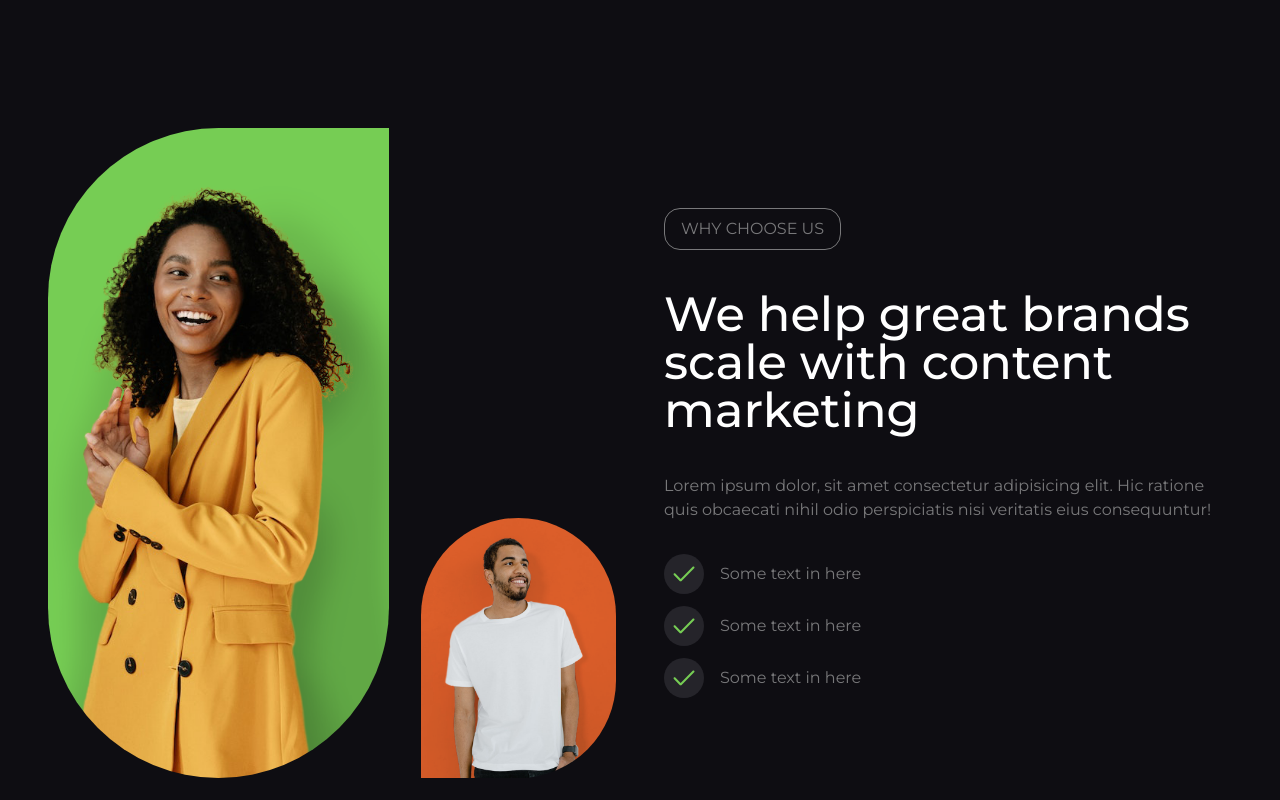
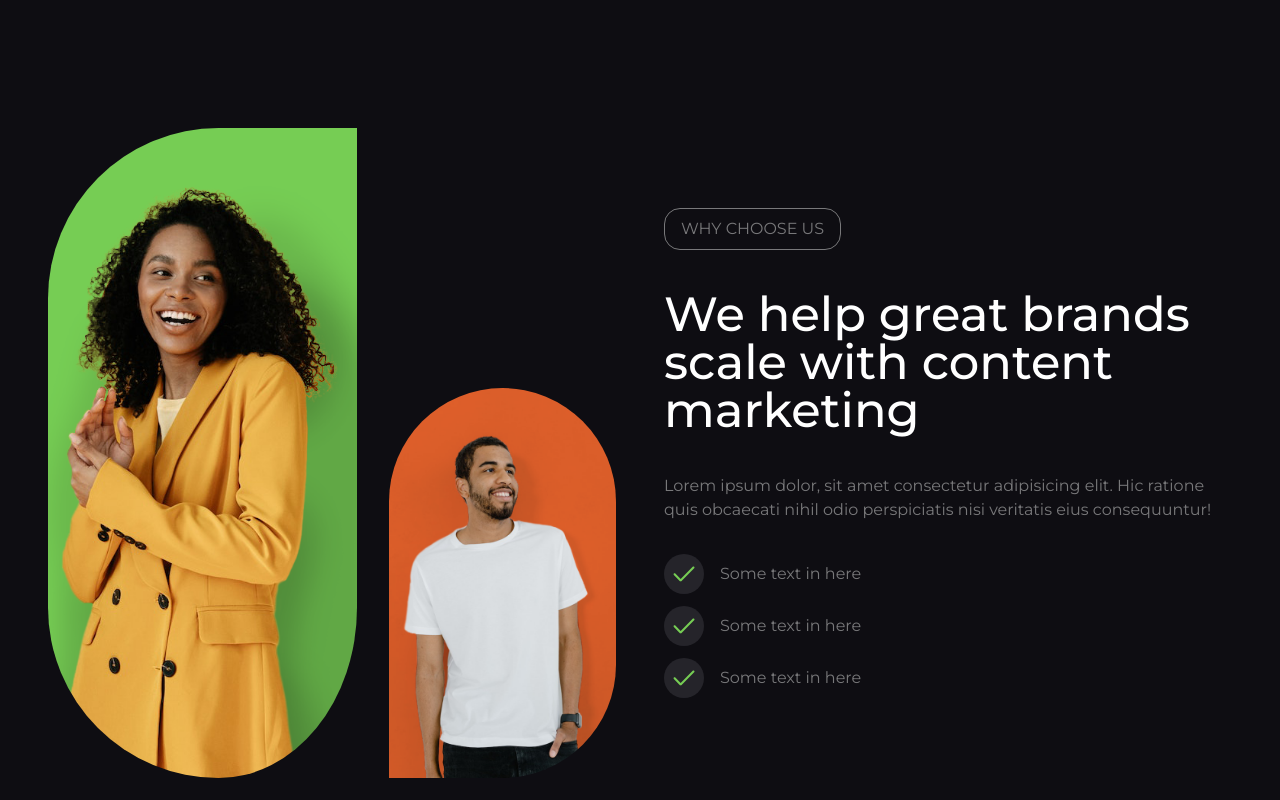
Before and after one commit to natalie-maks/marketing-landing-react-next, a Next.js app: page / in a window 1280 px wide. Shown: the part 620-1420 px from the top of the page. Built offline with nearby package versions, Linux system fonts and the light colour scheme.

Commit message:
Changed animations, moved repeating animation objects to Home component

```diff
--- a/components/About.jsx
+++ b/components/About.jsx
@@ -1,4 +1,4 @@
-import React from "react";
+import React, { useState, useEffect } from "react";
 import { motion } from "framer-motion";
 
 import AboutMetrics from "./AboutMetrics";
@@ -31,31 +31,21 @@ const metrics = [
   },
 ];
 
-const MotionAboutMetrics = motion(AboutMetrics);
 const MotionImage = motion(Image);
 
-const About = () => {
-  const container = {
-    hidden: { opacity: 0 },
-    show: {
-      opacity: 1,
-      transition: {
-        staggerChildren: 0.3,
-      },
-    },
-  };
+const About = ({ container, item, label }) => {
+  const [delay, setDelay] = useState(0);
 
-  const item = {
-    hidden: { opacity: 0, y: -30 },
-    show: { opacity: 1, y: 0, transition: { ease: "easeInOut", duration: 0.7, type: "tween" } },
-  };
+  useEffect(() => {
+    if (window.innerWidth >= 1024) setDelay(0.7);
+  }, []);
 
   const imgItem = {
     hidden: { opacity: 0, x: 20 },
     show: {
       opacity: 1,
       x: 0,
-      transition: { ease: "easeInOut", type: "tween", duration: 1 },
+      transition: { ease: "easeInOut", type: "tween", duration: 1, delay: delay },
     },
   };
 
@@ -64,28 +54,23 @@ const About = () => {
     show: {
       opacity: 1,
       x: 0,
-      transition: { ease: "easeInOut", type: "tween", duration: 1, delay: 0.7 },
+      transition: { ease: "easeInOut", type: "tween", duration: 1, delay: delay },
     },
   };
 
-  const label = {
-    hidden: { opacity: 0 },
-    show: { opacity: 1, transition: { ease: "easeInOut", duration: 1.2 } },
-  };
-
   return (
-    <section id="about" className="my-40">
+    <section id="about" className="pt-20 mb-20">
       <div className="flex flex-col-reverse lg:flex-row items-center gap-12">
         <motion.div
           variants={container}
           initial="hidden"
           whileInView="show"
           viewport={{ once: true, margin: "-30%" }}
-          className="w-full md:h-[400px] lg:h-auto lg:w-1/2 lg:self-stretch flex space-x-4 lg:space-x-8"
+          className="w-full max-h-[360px] lg:max-h-none lg:w-1/3 xl:w-1/2 lg:self-stretch flex"
         >
           <MotionImage
             variants={imgItemLeft}
-            className="w-3/5 h-auto object-cover rounded-full rounded-tr-none"
+            className="w-3/5 lg:w-full xl:w-3/5 h-auto object-cover rounded-full rounded-tr-none pr-4 xl:pr-8"
             width="612"
             height="853"
             alt="smiling woman"
@@ -93,7 +78,7 @@ const About = () => {
           />
           <MotionImage
             variants={imgItemLeft}
-            className="w-2/5 h-auto lg:h-2/5 lg:self-end object-cover rounded-full rounded-bl-none"
+            className="lg:hidden xl:flex w-2/5 h-auto lg:h-3/5 lg:self-end object-cover rounded-full rounded-bl-none"
             width="640"
             height="960"
             alt="smiling man"
@@ -105,7 +90,7 @@ const About = () => {
           initial="hidden"
           whileInView="show"
           viewport={{ once: true, margin: "-30%" }}
-          className="lg:w-1/2 lg:my-20"
+          className="lg:w-2/3 xl:w-1/2 lg:my-20"
         >
           <motion.p
             variants={label}
@@ -136,27 +121,24 @@ const About = () => {
           </ul>
         </motion.div>
       </div>
-      <motion.div
-        variants={container}
-        initial="hidden"
-        whileInView="show"
-        viewport={{ once: true, margin: "-30%" }}
-        className="flex flex-col lg:flex-row w-full gap-16 mt-40"
-      >
+      <div className="flex flex-col lg:flex-row w-full gap-16 mt-40">
         <div className="grid sm:grid-cols-2 gap-6">
-          {metrics.map((metric) => (
-            <MotionAboutMetrics variants={item} key={metric.id} metric={metric} />
+          {metrics.map((metric, index) => (
+            <AboutMetrics variants={item} key={metric.id} metric={metric} index={index} />
           ))}
         </div>
         <MotionImage
+          initial="hidden"
+          whileInView="show"
           variants={imgItem}
-          className="max-h-[520px] w-full  object-cover rounded-full rounded-tl-none"
+          viewport={{ once: true, margin: "-20%" }}
+          className="h-[300px] lg:h-auto max-h-[520px] w-full object-cover rounded-full rounded-tl-none"
           width="640"
           height="960"
           alt="smiling man"
           src={yellow2}
         />
-      </motion.div>
+      </div>
     </section>
   );
 };
--- a/components/AboutMetrics.jsx
+++ b/components/AboutMetrics.jsx
@@ -1,12 +1,28 @@
-import React from "react";
+import React, { useState, useEffect } from "react";
+import { motion } from "framer-motion";
 
-const AboutMetrics = React.forwardRef(({ metric }, aboutMetricsRef) => {
+const AboutMetrics = ({ metric, index }) => {
+  const [delay, setDelay] = useState(0.3);
+
+  useEffect(() => {
+    window.innerWidth >= 640 ? setDelay(index * 0.3) : setDelay(0);
+  }, []);
+
   return (
-    <div ref={aboutMetricsRef} className="bg-darkgrey rounded-3xl py-10 px-6">
+    <motion.div
+      initial={{ opacity: 0, y: -30 }}
+      whileInView={{
+        opacity: 1,
+        y: 0,
+      }}
+      transition={{ ease: "easeInOut", duration: 0.7, type: "tween", delay: delay }}
+      viewport={{ once: true, margin: "-20%" }}
+      className="bg-darkgrey rounded-3xl py-10 px-6"
+    >
       <h3 className="mb-8 text-4xl font-medium">{metric.title}</h3>
       <p>{metric.text}</p>
-    </div>
+    </motion.div>
   );
-});
+};
 
 export default AboutMetrics;
--- a/components/Blog.jsx
+++ b/components/Blog.jsx
@@ -39,42 +39,21 @@ const blogArticles = [
   },
 ];
 
-const MotionBlogArticle = motion(BlogArticle);
-const MotionButton = motion(Button);
-
-const Blog = () => {
+const Blog = ({ container, item, label }) => {
   const [articles, setArticles] = useState(3);
-
-  const handleResize = () => {
-    if (window.innerWidth > 768) setArticles(4);
-    if (window.innerWidth > 1280) setArticles(3);
-  };
 
   useEffect(() => {
     window.addEventListener("resize", handleResize);
+    handleResize();
   }, []);
 
-  const container = {
-    hidden: { opacity: 0 },
-    show: {
-      opacity: 1,
-      transition: {
-        staggerChildren: 0.3,
-      },
-    },
+  const handleResize = () => {
+    if (window.innerWidth >= 768) setArticles(4);
+    if (window.innerWidth >= 1280) setArticles(3);
   };
 
-  const item = {
-    hidden: { opacity: 0, y: -30 },
-    show: { opacity: 1, y: 0, transition: { ease: "easeInOut", duration: 0.7, type: "tween" } },
-  };
-
-  const label = {
-    hidden: { opacity: 0 },
-    show: { opacity: 1, transition: { ease: "easeInOut", duration: 1.2 } },
-  };
   return (
-    <section id="blog" className="my-40">
+    <section id="blog" className="pt-28 mt-12">
       <motion.div
         variants={container}
         initial="hidden"
@@ -99,23 +78,19 @@ const Blog = () => {
           </motion.p>
         </div>
         <div className="lg:w-1/3 lg:flex mt-8 items-end justify-end">
-          <MotionButton variants={item} label={"All posts"} link={"articles"} />
+          <motion.div variants={item}>
+            <Button label={"All posts"} link={"articles"} />
+          </motion.div>
         </div>
       </motion.div>
 
-      <motion.div
-        variants={container}
-        initial="hidden"
-        whileInView="show"
-        viewport={{ once: true, margin: "-40%" }}
-        className="grid md:grid-cols-2 xl:grid-cols-3 gap-10 mt-12"
-      >
+      <div className="grid md:grid-cols-2 xl:grid-cols-3 gap-10 mt-12">
         {blogArticles.map((article, index) => {
           for (let i = 0; index < articles; i++) {
-            return <MotionBlogArticle variants={item} key={article.slug} article={article} />;
+            return <BlogArticle key={article.slug} article={article} index={index} />;
           }
         })}
-      </motion.div>
+      </div>
     </section>
   );
 };
--- a/components/BlogArticle.jsx
+++ b/components/BlogArticle.jsx
@@ -1,9 +1,24 @@
-import React from "react";
+import React, { useState, useEffect } from "react";
 import Link from "next/link";
+import { motion } from "framer-motion";
 
-const BlogArticle = React.forwardRef(({ article }, blogArticleRef) => {
+const BlogArticle = ({ article, index }) => {
+  const [delay, setDelay] = useState(0);
+
+  useEffect(() => {
+    if (window.innerWidth >= 640) setDelay(index * 0.3);
+  }, []);
   return (
-    <article ref={blogArticleRef} className="rounded-3xl bg-darkgrey overflow-hidden">
+    <motion.article
+      initial={{ opacity: 0, y: -30 }}
+      whileInView={{
+        opacity: 1,
+        y: 0,
+      }}
+      transition={{ ease: "easeInOut", duration: 0.7, type: "tween", delay: delay }}
+      viewport={{ once: true, margin: "-30%" }}
+      className="rounded-3xl bg-darkgrey overflow-hidden"
+    >
       <img
         className="w-full h-52 object-cover"
         width="1280"
@@ -19,8 +34,8 @@ const BlogArticle = React.forwardRef(({ article }, blogArticleRef) => {
           Read now
         </Link>
       </div>
-    </article>
+    </motion.article>
   );
-});
+};
 
 export default BlogArticle;
--- a/components/CallToAction.jsx
+++ b/components/CallToAction.jsx
@@ -2,18 +2,15 @@ import React from "react";
 import Button from "./UI/Button";
 import { motion } from "framer-motion";
 
-const MotionButton = motion(Button);
-
-const CallToAction = () => {
+const CallToAction = ({ item }) => {
   const container = {
-    hidden: { opacity: 0, y: -20 },
+    hidden: { opacity: 0 },
     show: {
       opacity: 1,
-      y: 0,
       transition: {
+        staggerChildren: 0.3,
         duration: 0.7,
         delayChildren: 0.5,
-        staggerChildren: 0.3,
       },
     },
   };
@@ -22,18 +19,14 @@ const CallToAction = () => {
     hidden: { opacity: 0 },
     show: { opacity: 1, transition: { ease: "easeInOut", duration: 0.7, type: "tween" } },
   };
-  const item = {
-    hidden: { opacity: 0, y: -30 },
-    show: { opacity: 1, y: 0, transition: { ease: "easeInOut", duration: 1, type: "tween" } },
-  };
 
   return (
     <motion.div
-      variants={container}
       initial="hidden"
       whileInView="show"
+      variants={container}
       viewport={{ once: true, margin: "-30%" }}
-      className="my-40 bg-darkgrey py-12 px-12 rounded-3xl flex flex-col lg:flex-row items-center justify-around space-y-8 lg:space-y-0"
+      className="mt-40 mb-20 bg-darkgrey py-12 px-12 rounded-3xl flex flex-col lg:flex-row items-center justify-around space-y-8 lg:space-y-0"
     >
       <div className="lg:w-1/2 max-w-[440px] flex flex-col">
         <motion.h2
@@ -47,8 +40,12 @@ const CallToAction = () => {
         </motion.p>
       </div>
       <div className="lg:w-1/2 max-w-[440px] flex flex-wrap justify-center gap-6">
-        <MotionButton variants={item} label={"Our services"} link={"/#services"} scroll={true} />
-        <MotionButton variants={item} label={"Contact us"} grey={true} link={"/contact"} />
+        <motion.div variants={item}>
+          <Button label={"Our services"} link={"/#services"} scroll={true} />
+        </motion.div>
+        <motion.div variants={item}>
+          <Button label={"Contact us"} grey={true} link={"/contact"} />
+        </motion.div>
       </div>
     </motion.div>
   );
--- a/components/Hero.jsx
+++ b/components/Hero.jsx
@@ -1,54 +1,44 @@
 import React from "react";
 import { motion } from "framer-motion";
 
-import Image from "next/image";
+import HeroImages from "./HeroImages";
+import Button from "./UI/Button";
+
 import green from "../assets/green.png";
 import yellow from "@/assets/yellow.png";
 import orange from "@/assets/orange.png";
 import blue from "@/assets/blue.png";
-import Button from "./UI/Button";
 
-const MotionButton = motion(Button);
-const MotionImage = motion(Image);
+const images = [
+  {
+    id: `hero image 1`,
+    color: green,
+    styles: `rounded-br-none lg:row-start-1 lg:row-end-3`,
+    alt: `smiling woman with tablet`,
+  },
+  {
+    id: `hero image 2`,
+    color: yellow,
+    styles: `rounded-bl-none lg:row-start-3 lg:row-end-4`,
+    alt: `smiling woman`,
+  },
+  {
+    id: `hero image 3`,
+    color: blue,
+    styles: `rounded-tr-none lg:row-start-1 lg:row-end-2`,
+    alt: `smiling man`,
+  },
+  {
+    id: `hero image 4`,
+    color: orange,
+    styles: `rounded-tl-none lg:row-start-2 lg:row-end-4`,
+    alt: `smiling man in glasses`,
+  },
+];
 
-const Hero = () => {
-  const container = {
-    hidden: { opacity: 0 },
-    show: {
-      opacity: 1,
-      transition: {
-        staggerChildren: 0.3,
-      },
-    },
-  };
-
-  const item = {
-    hidden: { opacity: 0, y: -30 },
-    show: { opacity: 1, y: 0, transition: { ease: "easeInOut", duration: 0.7, type: "tween" } },
-  };
-
-  const imgContainer = {
-    hidden: { opacity: 0 },
-    show: {
-      opacity: 1,
-      transition: {
-        delay: 0.8,
-        staggerChildren: 0.35,
-      },
-    },
-  };
-
-  const imgItem = {
-    hidden: { opacity: 0, x: 20 },
-    show: {
-      opacity: 1,
-      x: 0,
-      transition: { ease: "easeInOut", type: "tween", duration: 1 },
-    },
-  };
-
+const Hero = ({ container, item }) => {
   return (
-    <section className="flex items-center flex-col lg:flex-row gap-20 lg:gap-32 pt-32 mb-40">
+    <section className="flex items-center flex-col lg:flex-row gap-20 lg:gap-32 pt-32 mb-20">
       <motion.div
         variants={container}
         initial="hidden"
@@ -65,50 +55,19 @@ const Hero = () => {
           totam fugiat quaerat explicabo rem magnam incidunt.
         </motion.p>
         <div className="flex flex-wrap gap-6">
-          <MotionButton variants={item} label={"Our services"} link={"/#services"} scroll={true} />
-          <MotionButton variants={item} label={"Contact us"} grey={true} link={"/contact"} />
+          <motion.div variants={item}>
+            <Button label={"Our services"} link={"/#services"} scroll={true} />
+          </motion.div>
+          <motion.div variants={item}>
+            <Button label={"Contact us"} grey={true} link={"/contact"} />
+          </motion.div>
         </div>
       </motion.div>
-      <motion.div
-        variants={imgContainer}
-        initial="hidden"
-        whileInView="show"
-        viewport={{ once: true }}
-        className="lg:w-2/5 max-h-[460px] 2xl:max-h-[660px] grid grid-cols-2 sm:grid-cols-4 lg:grid-cols-none grid-rows-2 sm:grid-rows-none lg:grid-rows-3 lg:gap-x-12 gap-6"
-      >
-        <MotionImage
-          variants={imgItem}
-          width="640"
-          height="960"
-          alt="smiling woman with tablet"
-          className="h-full w-full object-cover rounded-full rounded-br-none lg:row-start-1 lg:row-end-3"
-          src={green}
-        />
-        <MotionImage
-          variants={imgItem}
-          width="640"
-          height="960"
-          alt="smiling woman"
-          className="h-full w-full object-cover rounded-full rounded-bl-none lg:row-start-3 lg:row-end-4"
-          src={yellow}
-        />
-        <MotionImage
-          variants={imgItem}
-          width="640"
-          height="960"
-          alt="smiling man"
-          className="h-full w-full object-cover rounded-full rounded-tr-none lg:row-start-1 lg:row-end-2"
-          src={blue}
-        />
-        <MotionImage
-          variants={imgItem}
-          width="640"
-          height="960"
-          alt="smiling man in glasses"
-          className="h-full w-full object-cover rounded-full rounded-tl-none lg:row-start-2 lg:row-end-4"
-          src={orange}
-        />
-      </motion.div>
+      <div className="lg:w-2/5 max-h-[460px] 2xl:max-h-[660px] grid grid-cols-2 sm:grid-cols-4 lg:grid-cols-none grid-rows-2 sm:grid-rows-none lg:grid-rows-3 lg:gap-x-12 gap-6">
+        {images.map((image, index) => (
+          <HeroImages key={image.id} image={image} index={index} />
+        ))}
+      </div>
     </section>
   );
 };
--- /dev/null
+++ b/components/HeroImages.jsx
@@ -0,0 +1,32 @@
+import React, { useState, useEffect } from "react";
+import { motion } from "framer-motion";
+
+import Image from "next/image";
+
+const MotionImage = motion(Image);
+
+const HeroImages = ({ image, index }) => {
+  const [delay, setDelay] = useState(index * 0.3);
+
+  useEffect(() => {
+    if (window.innerWidth >= 640) setDelay(0.8 + index * 0.2);
+  }, []);
+  return (
+    <MotionImage
+      initial={{ opacity: 0, x: 50 }}
+      whileInView={{
+        opacity: 1,
+        x: 0,
+      }}
+      transition={{ ease: "easeInOut", duration: 0.6, type: "tween", delay: delay }}
+      viewport={{ once: true, margin: "-10%" }}
+      width="640"
+      height="960"
+      alt={image.alt}
+      className={`h-full w-full object-cover rounded-full ${image.styles} `}
+      src={image.color}
+    />
+  );
+};
+
+export default HeroImages;
--- a/components/ServiceCard.jsx
+++ b/components/ServiceCard.jsx
@@ -1,9 +1,26 @@
-import React from "react";
+import React, { useState, useEffect } from "react";
 import Image from "next/image";
+import { motion } from "framer-motion";
 
-const ServiceCard = React.forwardRef(({ service }, serviceCardRef) => {
+const ServiceCard = ({ service, index }) => {
+  const [delay, setDelay] = useState(0);
+
+  useEffect(() => {
+    if (window.innerWidth >= 640) setDelay(index * 0.3);
+    if (window.innerWidth >= 1280) setDelay(1.1 + index * 0.3);
+  }, []);
+
   return (
-    <div ref={serviceCardRef} className={`bg-darkgrey rounded-3xl py-8 px-6 ${service.styles}`}>
+    <motion.div
+      initial={{ opacity: 0, y: -30 }}
+      whileInView={{
+        opacity: 1,
+        y: 0,
+      }}
+      transition={{ ease: "easeInOut", duration: 0.5, type: "tween", delay: delay }}
+      viewport={{ once: true, margin: "-20%" }}
+      className={`bg-darkgrey rounded-3xl py-8 px-6 ${service.styles}`}
+    >
       <div className={`p-3 w-fit rounded-3xl bg-${service.color}/5 shadow-md shadow-black/20`}>
         <Image
           width="48"
@@ -15,8 +32,8 @@ const ServiceCard = React.forwardRef(({ service }, serviceCardRef) => {
       </div>
       <h3 className="my-3 font-medium">{service.title}</h3>
       <p>{service.text}</p>
-    </div>
+    </motion.div>
   );
-});
+};
 
 export default ServiceCard;
--- a/components/Services.jsx
+++ b/components/Services.jsx
@@ -42,48 +42,10 @@ const services = [
     styles: "sm:row-start-6	sm:row-end-[11]",
   },
 ];
-const MotionServiceCard = motion(ServiceCard);
-const MotionButton = motion(Button);
 
-const Services = () => {
-  const container = {
-    hidden: { opacity: 0 },
-    show: {
-      opacity: 1,
-      transition: {
-        staggerChildren: 0.3,
-      },
-    },
-  };
-
-  const cardsContainer = {
-    hidden: { opacity: 0 },
-    show: {
-      opacity: 1,
-      transition: {
-        staggerChildren: 0.6,
-        delay: 0.7,
-      },
-    },
-  };
-
-  const item = {
-    hidden: { opacity: 0, y: -30 },
-    show: { opacity: 1, y: 0, transition: { ease: "easeInOut", duration: 0.7, type: "tween" } },
-  };
-
-  const cardItem = {
-    hidden: { opacity: 0, y: -50 },
-    show: { opacity: 1, y: 0, transition: { ease: "easeInOut", duration: 1, type: "tween" } },
-  };
-
-  const label = {
-    hidden: { opacity: 0 },
-    show: { opacity: 1, transition: { ease: "easeInOut", duration: 1.2 } },
-  };
-
+const Services = ({ container, item, label }) => {
   return (
-    <section id="services" className="flex flex-col xl:flex-row items-center gap-12 my-40">
+    <section id="services" className="flex flex-col xl:flex-row items-center gap-12 pt-20 mb-40">
       <motion.div
         variants={container}
         initial="hidden"
@@ -104,19 +66,15 @@ const Services = () => {
           Lorem ipsum dolor, sit amet consectetur adipisicing elit. Hic ratione quis obcaecati nihil
           odio perspiciatis nisi veritatis eius consequuntur!
         </motion.p>
-        <MotionButton variants={item} label={"Contact us"} link={"/contact"} />
+        <motion.div variants={item}>
+          <Button label={"Contact us"} link={"/contact"} />
+        </motion.div>
       </motion.div>
-      <motion.div
-        variants={cardsContainer}
-        initial="hidden"
-        whileInView="show"
-        viewport={{ once: true, margin: "-40%" }}
-        className="xl:w-1/2 grid sm:grid-rows-11 gap-6"
-      >
-        {services.map((service) => (
-          <MotionServiceCard variants={cardItem} key={service.id} service={service} />
+      <div className="xl:w-1/2 grid sm:grid-rows-11 gap-6">
+        {services.map((service, index) => (
+          <ServiceCard key={service.id} service={service} index={index} />
         ))}
-      </motion.div>
+      </div>
     </section>
   );
 };
--- a/components/Testimonials.jsx
+++ b/components/Testimonials.jsx
@@ -32,31 +32,10 @@ const testimonials = [
 ];
 
 const MotionTestimonialCard = motion(TestimonialCard);
-const MotionButton = motion(Button);
 
-const Testimonials = () => {
-  const container = {
-    hidden: { opacity: 0 },
-    show: {
-      opacity: 1,
-      transition: {
-        staggerChildren: 0.3,
-      },
-    },
-  };
-
-  const item = {
-    hidden: { opacity: 0, y: -30 },
-    show: { opacity: 1, y: 0, transition: { ease: "easeInOut", duration: 0.7, type: "tween" } },
-  };
-
-  const label = {
-    hidden: { opacity: 0 },
-    show: { opacity: 1, transition: { ease: "easeInOut", duration: 1.2 } },
-  };
-
+const Testimonials = ({ container, item, label }) => {
   return (
-    <section className="my-40">
+    <section>
       <motion.div
         variants={container}
         initial="hidden"
@@ -81,7 +60,9 @@ const Testimonials = () => {
           </motion.p>
         </div>
         <div className="lg:w-1/3 lg:flex mt-8 items-end justify-end">
-          <MotionButton variants={item} label={"Get in touch"} link={"/contact"} />
+          <motion.div variants={item}>
+            <Button label={"Get in touch"} link={"/contact"} />
+          </motion.div>
         </div>
       </motion.div>
 
--- a/components/UI/Button.jsx
+++ b/components/UI/Button.jsx
@@ -1,10 +1,9 @@
 import React from "react";
 import Link from "next/link";
 
-const Button = React.forwardRef(({ label, link, grey, scroll }, ref) => {
+const Button = ({ label, link, grey, scroll }) => {
   return (
     <Link
-      ref={ref}
       href={link}
       className={`${grey ? "bg-grey hover:shadow-shadowgrey" : "bg-blue hover:shadow-darkblue"}
         inline-block text-white text-center py-3 px-6 rounded-full  hover:translate-y-[-2px] shadow-md
@@ -14,6 +13,6 @@ const Button = React.forwardRef(({ label, link, grey, scroll }, ref) => {
       {label}
     </Link>
   );
-});
+};
 
 export default Button;
--- a/pages/index.js
+++ b/pages/index.js
@@ -6,14 +6,34 @@ import Blog from "@/components/Blog";
 import CallToAction from "@/components/CallToAction";
 
 export default function Home() {
+  const container = {
+    hidden: { opacity: 0 },
+    show: {
+      opacity: 1,
+      transition: {
+        staggerChildren: 0.3,
+      },
+    },
+  };
+
+  const item = {
+    hidden: { opacity: 0, y: -30 },
+    show: { opacity: 1, y: 0, transition: { ease: "easeInOut", duration: 0.7, type: "tween" } },
+  };
+
+  const label = {
+    hidden: { opacity: 0 },
+    show: { opacity: 1, transition: { ease: "easeInOut", duration: 1.2 } },
+  };
+
   return (
-    <main className="container mx-auto px-4 md:px-12">
-      <Hero />
-      <About />
-      <Services />
-      <Testimonials />
-      <Blog />
-      <CallToAction />
+    <main className="container mx-auto px-4 md:px-12 overflow-x-hidden">
+      <Hero container={container} item={item} />
+      <About container={container} item={item} label={label} />
+      <Services container={container} item={item} label={label} />
+      <Testimonials container={container} item={item} label={label} />
+      <Blog container={container} item={item} label={label} />
+      <CallToAction item={item} />
     </main>
   );
 }
```
